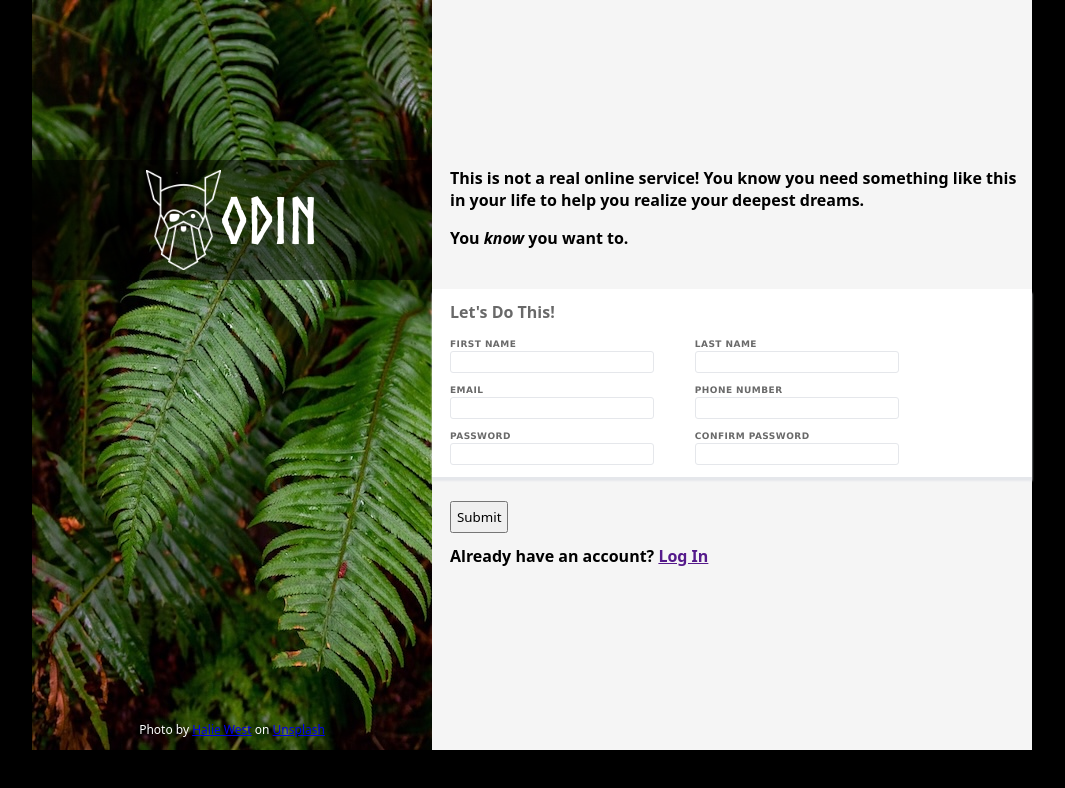
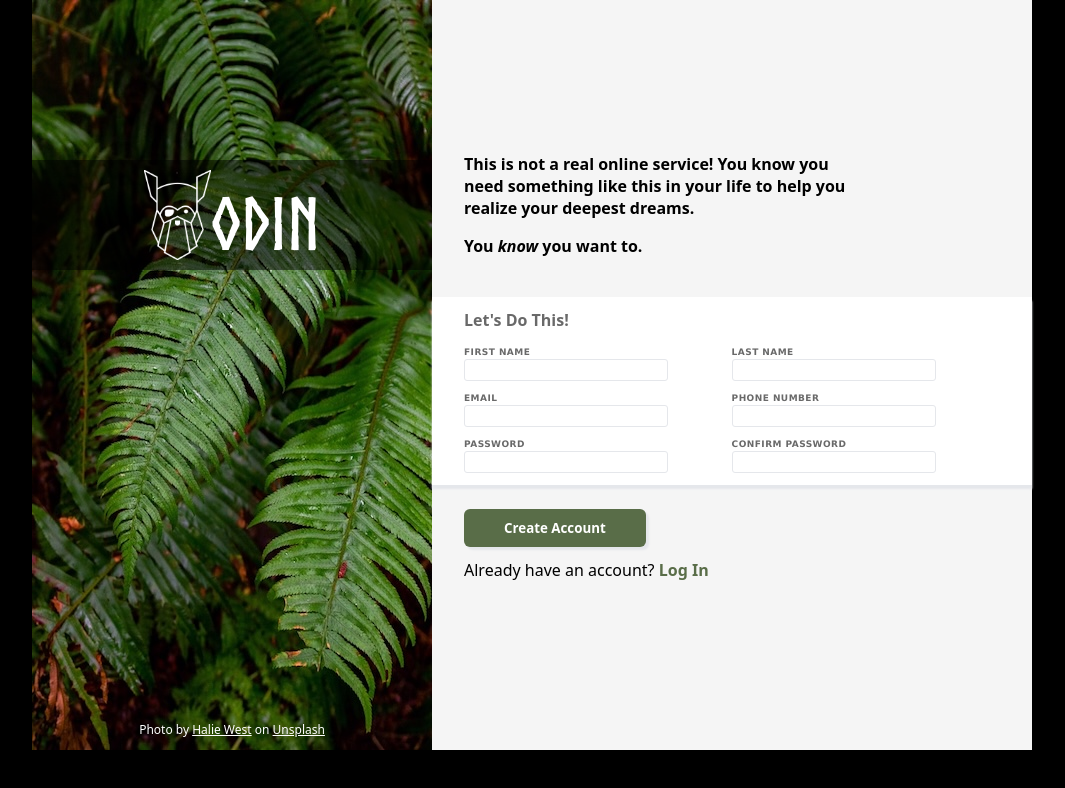
Before and after one commit to j-slopey/Signup-Page, a plain HTML site: page index.html in a window 1280 px wide. Shown: the whole page, without its empty margins (108-1173 px from the left). Drawn offline with Linux system fonts and the light colour scheme.

Commit message:
Styling is complete. Only thing left is to add form validation and submission

```diff
--- a/index.html
+++ b/index.html
@@ -52,7 +52,7 @@
             </div>
         </form>
     </div>
-    <button id="submit-form">Submit</button>
+    <button id="submit-form">Create Account</button>
     <p>Already have an account? <a href="">Log In</a></p>
 </main>
 </body>
--- a/style.css
+++ b/style.css
@@ -1,5 +1,6 @@
 :root {
     --light-border: #E5E7EB;
+    --tree-green: #596D48
 }
 
 @font-face {
@@ -53,9 +54,15 @@ div#form-container{
 
 button#submit-form {
     align-self: flex-start;
-    padding: 5px;
-    margin-left: 18px;
+    margin-left: 32px;
     margin-bottom: 12px;
+    border-radius: 6px;
+    background-color:var(--tree-green) ;
+    color: white;
+    font-weight: bold;
+    padding: .75em 3em;
+    border: none;
+    box-shadow: 3px 3px 2px var(--light-border);
 }
 
 form#sign-up-form {
@@ -66,19 +73,23 @@ form#sign-up-form {
 }
 div.input-label{
     flex-direction: column;
-    width: 40%;
+    width: 45%;
     align-items: flex-start;
     gap: 2px;
 }
 
 main > * {
-    padding-left: 18px;
+    padding-left: 32px;
+}
+
+main > p {
+    max-width: 400px;
 }
 
 div.greybox {
     background-color: rgb(0,0,0,0.5);
     justify-content: center;
-    align-items: center;
+    align-items: flex-end;
     margin-top: 40%;
     padding: 10px;
 
@@ -86,12 +97,12 @@ div.greybox {
 
 h1.odintext{
     font-family: Norse-Bold, system-ui;
-    font-size: 64px;
+    font-size: 72px;
     margin: 0;
 }
 
 img.icon{
-    height: 100px;
+    height: 90px;
 }
 
 p {
@@ -127,6 +138,16 @@ input {
     border-radius: 3px;
 }
 
-#left-image a:visited {
+#left-image a:link, #left-image a:visited  {
     color: white;
 }
+
+main a:link, main a:visited {
+    color: var(--tree-green);
+    font-weight: bold;
+    text-decoration: none;
+}
+
+button + p{
+    font-weight: normal;
+}
```
